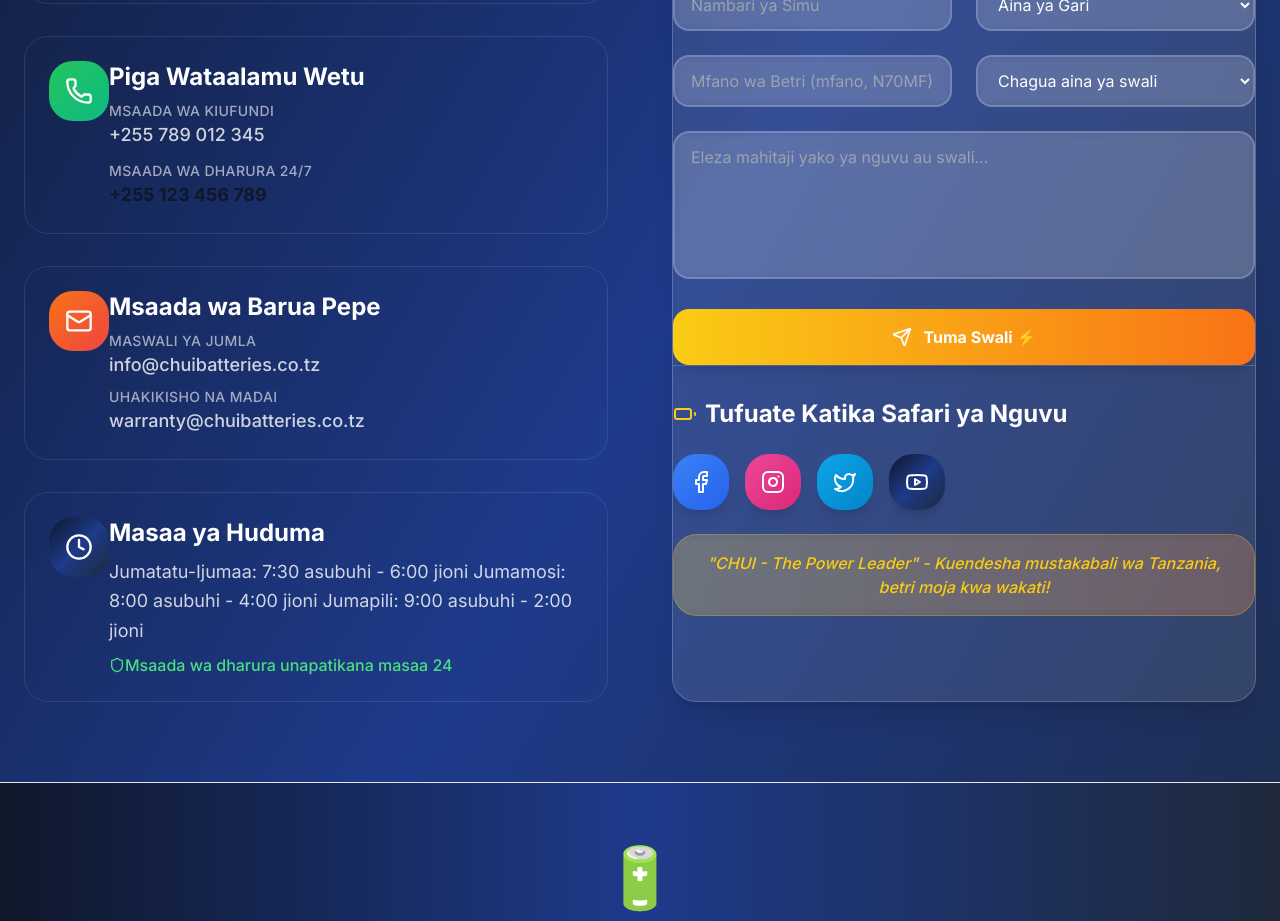
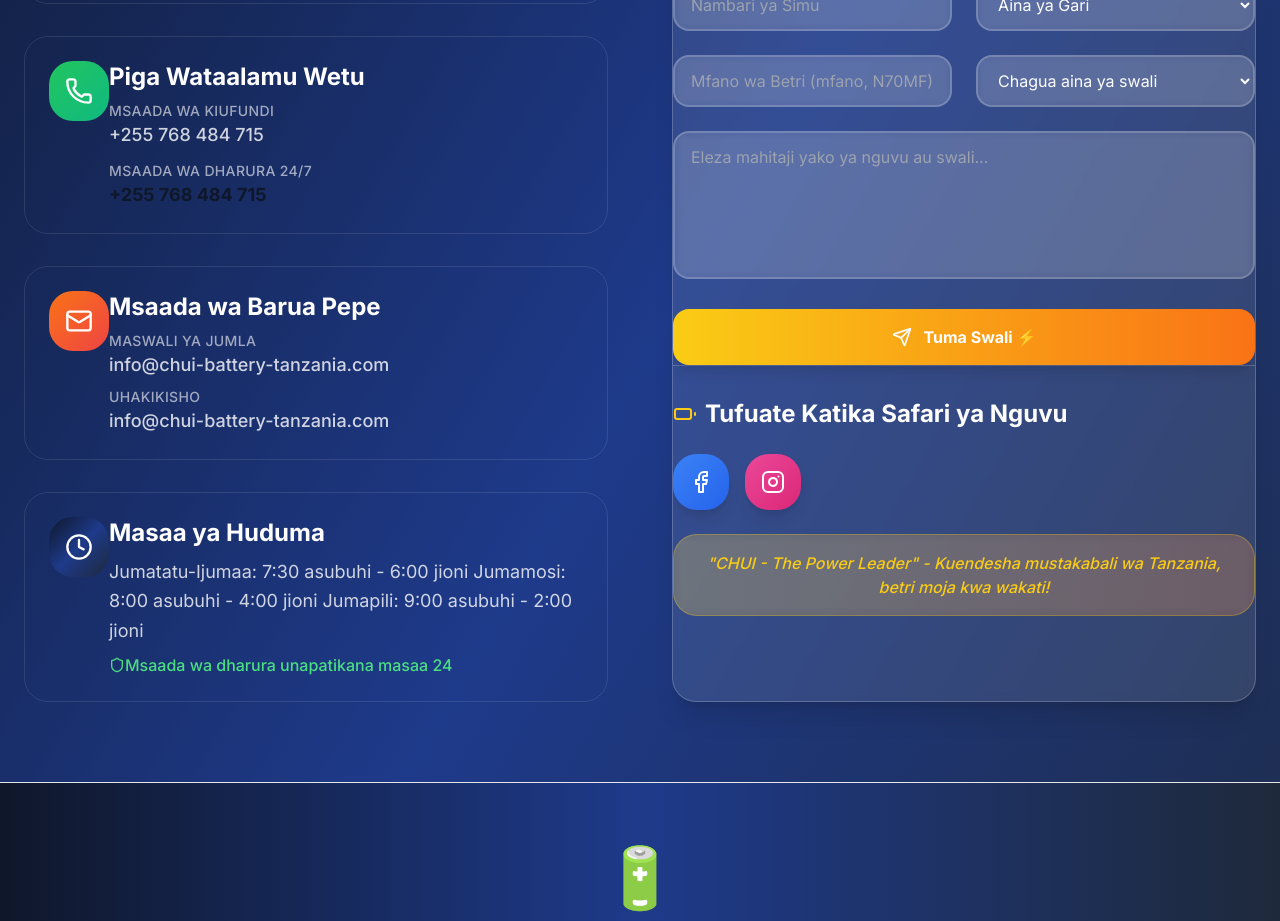
Before and after one commit to EliDistro7/chui, a Next.js app: page /contact in a window 1280 px wide. Shown: the part 820-1741 px from the top of the page. Built offline with nearby package versions, Linux system fonts and the light colour scheme.

Commit message:
ai implimentations

```diff
--- a/app/contact/page.js
+++ b/app/contact/page.js
@@ -233,16 +233,16 @@
                             <p className="text-sm text-white/60 font-medium uppercase tracking-wide">
                               {language === 'en' ? 'Technical Support' : 'Msaada wa Kiufundi'}
                             </p>
-                            <a href="tel:+255789012345" className="text-lg text-white/80 hover:text-yellow-400 transition-colors font-medium">
-                              +255 789 012 345
+                            <a href="tel:+255768484715" className="text-lg text-white/80 hover:text-yellow-400 transition-colors font-medium">
+                              +255 768 484 715
                             </a>
                           </div>
                           <div>
                             <p className="text-sm text-white/60 font-medium uppercase tracking-wide">
                               {language === 'en' ? '24/7 Emergency Support' : 'Msaada wa Dharura 24/7'}
                             </p>
-                            <a href="tel:+255123456789" className="text-lg text-orange-400 hover:text-orange-300 transition-colors font-bold">
-                              +255 123 456 789
+                            <a href="tel:+255768484715" className="text-lg text-orange-400 hover:text-orange-300 transition-colors font-bold">
+                              +255 768 484 715
                             </a>
                           </div>
                         </div>
@@ -265,16 +265,16 @@
                             <p className="text-sm text-white/60 font-medium uppercase tracking-wide">
                               {language === 'en' ? 'General Inquiries' : 'Maswali ya Jumla'}
                             </p>
-                            <a href="mailto:info@chuibatteries.co.tz" className="text-lg text-white/80 hover:text-yellow-400 transition-colors font-medium">
-                              info@chuibatteries.co.tz
+                            <a href="mailto:info@chui-battery-tanzania.com" className="text-lg text-white/80 hover:text-yellow-400 transition-colors font-medium">
+                              info@chui-battery-tanzania.com
                             </a>
                           </div>
                           <div>
                             <p className="text-sm text-white/60 font-medium uppercase tracking-wide">
-                              {language === 'en' ? 'Warranty & Claims' : 'Uhakikisho na Madai'}
+                              {language === 'en' ? 'Warranty & Claims' : 'Uhakikisho'}
                             </p>
                             <a href="mailto:info@chuibatteries.com" className="text-lg text-white/80 hover:text-orange-400 transition-colors font-medium">
-                              warranty@chuibatteries.co.tz
+                              info@chui-battery-tanzania.com
                             </a>
                           </div>
                         </div>
@@ -339,12 +339,7 @@
                     <a href="https://www.instagram.com/chuibatterytanzania/" className="group bg-gradient-to-br from-pink-500 to-pink-600 hover:from-pink-600 hover:to-pink-700 p-4 rounded-2xl transition-all duration-300 transform hover:scale-110 shadow-lg hover:shadow-xl">
                       <Instagram className="w-6 h-6 text-white" />
                     </a>
-                    <a href="#" className="group bg-gradient-to-br from-sky-500 to-sky-600 hover:from-sky-600 hover:to-sky-700 p-4 rounded-2xl transition-all duration-300 transform hover:scale-110 shadow-lg hover:shadow-xl">
-                      <Twitter className="w-6 h-6 text-white" />
-                    </a>
-                    <a href="#" className="group bg-gradient-to-br from-red-500 to-red-600 hover:from-red-600 hover:to-red-700 p-4 rounded-2xl transition-all duration-300 transform hover:scale-110 shadow-lg hover:shadow-xl">
-                      <Youtube className="w-6 h-6 text-white" />
-                    </a>
+
                   </div>
 
                   <div className="mt-6 p-4 bg-gradient-to-r from-yellow-400/20 to-orange-500/20 backdrop-blur-sm rounded-2xl border border-yellow-400/30">
```
